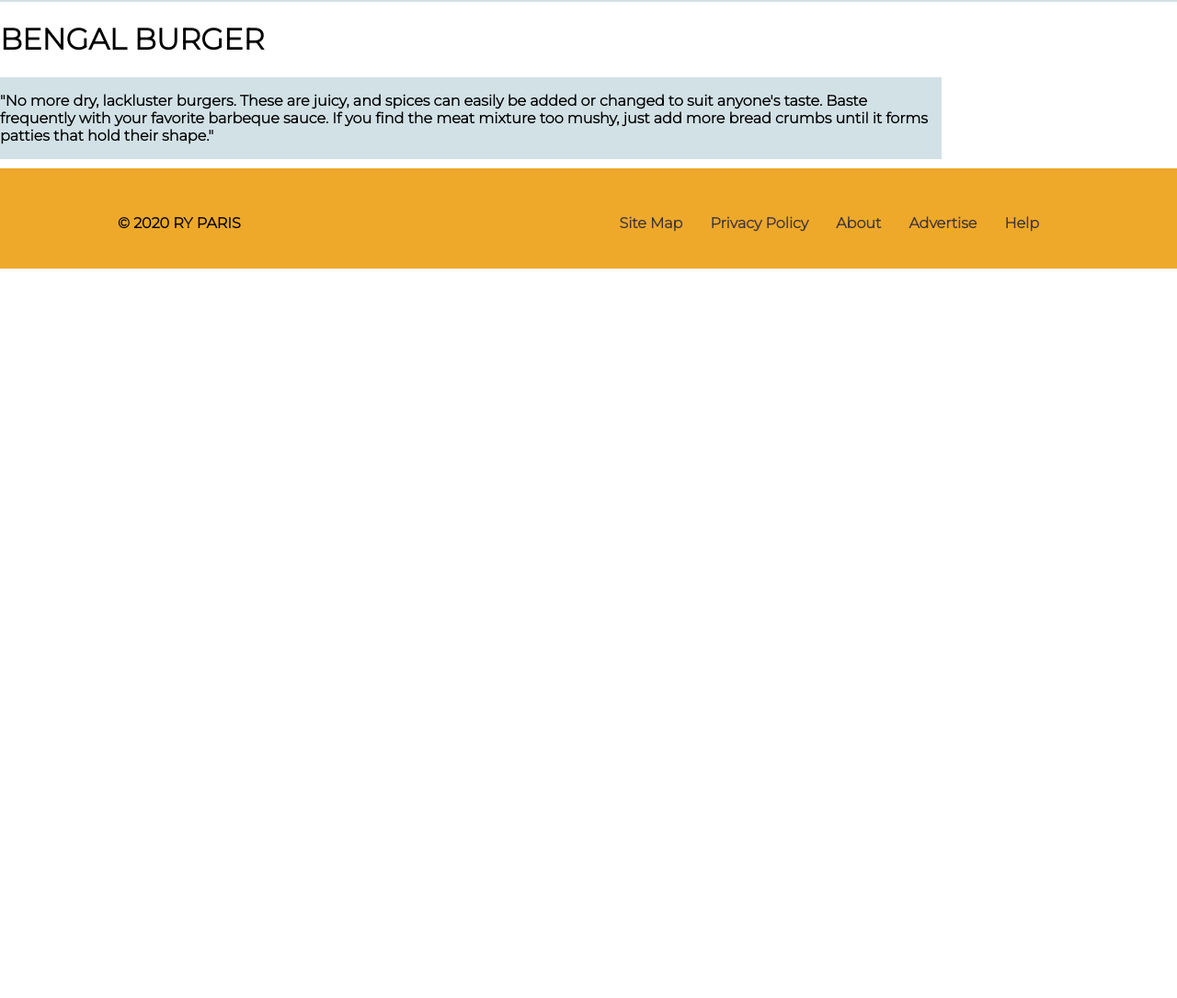
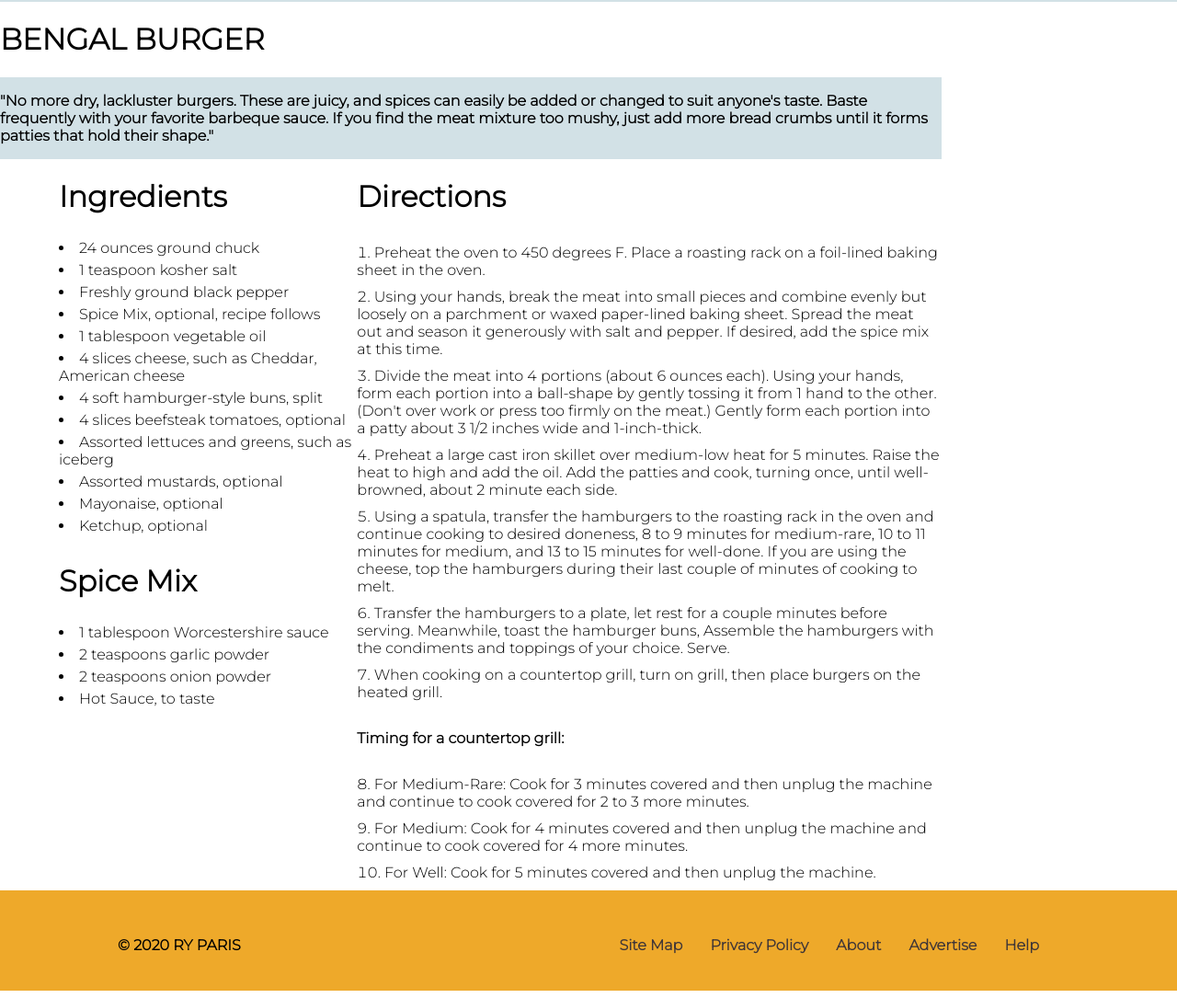
Before and after one commit to ashlyn-young/RYParis, a plain HTML site: page index1.html in a window 1280 px wide. Shown: the part 720-1805 px from the top of the page at 92% size. Before the commit the page ends 1020 px from the top, so only its background shows below. Drawn offline with Linux system fonts and the light colour scheme.

Commit message:
updated current state of recipe page

```diff
--- a/css/style.css
+++ b/css/style.css
@@ -242,3 +242,24 @@ h1 {
     width: 100%;
     height: 385px
 }
+.bengalRecipe {
+    display: flex;
+    justify-content: flex-start;
+}
+.ingredientList{
+    display: flex;
+    justify-content: flex-start;
+    flex-direction: column;
+    align-items: flex-start;
+    gap: 5px;
+    margin-left: 5%;
+    width: 100%;
+}
+.directionsList {
+    display: flex;
+    justify-content: flex-end;
+    padding-right: 20%;
+    flex-direction: column;
+    list-style: decimal;
+    gap: 10px;
+}
--- a/index1.html
+++ b/index1.html
@@ -54,7 +54,7 @@
                 </div>
             </div>
         </div>
-        <div class="bengalRecipe">
+        <div class="bengalDescription">
             <h1>BENGAL BURGER</h1>
             <div class="description">
                 <p>"No more dry, lackluster burgers. These are juicy, and spices can easily be added or changed to suit anyone's taste. Baste frequently with your favorite barbeque sauce. If you find the meat mixture too mushy, just add more bread crumbs until it forms patties that hold their shape."</p>
@@ -62,9 +62,46 @@
 
 
 
+        </div>
+        <div class="bengalRecipe">
+            <div class="ingredientList">
+                <h1>Ingredients</h1>
+                <li>24 ounces ground chuck</li>
+                <li>1 teaspoon kosher salt</li>
+                <li>Freshly ground black pepper</li>
+                <li>Spice Mix, optional, recipe follows</li>
+                <li>1 tablespoon vegetable oil</li>
+                <li>4 slices cheese, such as Cheddar, American cheese</li>
+                <li>4 soft hamburger-style buns, split</li>
+                <li>4 slices beefsteak tomatoes, optional</li>
+                <li>Assorted lettuces and greens, such as iceberg</li>
+                <li>Assorted mustards, optional</li>
+                <li>Mayonaise, optional</li>
+                <li>Ketchup, optional</li>
+                <span>
 
+                </span>
+                <h1>Spice Mix</h1>
+                <li>1 tablespoon Worcestershire sauce</li>
+                <li>2 teaspoons garlic powder</li>
+                <li>2 teaspoons onion powder</li>
+                <li>Hot Sauce, to taste</li>
+            </div>
+            <div class="directionsList">
+                <h1>Directions</h1>
+                <li>Preheat the oven to 450 degrees F. Place a roasting rack on a foil-lined baking sheet in the oven.</li>
+                <li>Using your hands, break the meat into small pieces and combine evenly but loosely on a parchment or waxed paper-lined baking sheet. Spread the meat out and season it generously with salt and pepper. If desired, add the spice mix at this time.</li>
+                <li>Divide the meat into 4 portions (about 6 ounces each). Using your hands, form each portion into a ball-shape by gently tossing it from 1 hand to the other. (Don't over work or press too firmly on the meat.) Gently form each portion into a patty about 3 1/2 inches wide and 1-inch-thick.</li>
+                <li>Preheat a large cast iron skillet over medium-low heat for 5 minutes. Raise the heat to high and add the oil. Add the patties and cook, turning once, until well-browned, about 2 minute each side.</li>
+                <li>Using a spatula, transfer the hamburgers to the roasting rack in the oven and continue cooking to desired doneness, 8 to 9 minutes for medium-rare, 10 to 11 minutes for medium, and 13 to 15 minutes for well-done. If you are using the cheese, top the hamburgers during their last couple of minutes of cooking to melt.</li>
+                <li>Transfer the hamburgers to a plate, let rest for a couple minutes before serving. Meanwhile, toast the hamburger buns, Assemble the hamburgers with the condiments and toppings of your choice. Serve.</li>
+                <li>When cooking on a countertop grill, turn on grill, then place burgers on the heated grill.</li>
+                <h4>Timing for a countertop grill:</h4>
+                <li>For Medium-Rare: Cook for 3 minutes covered and then unplug the machine and continue to cook covered for 2 to 3 more minutes.</li>
+                <li>For Medium: Cook for 4 minutes covered and then unplug the machine and continue to cook covered for 4 more minutes.</li>
+                <li>For Well: Cook for 5 minutes covered and then unplug the machine.</li>
+            </div>
         </div>
-
         <footer>
             <div class="copyRight">© 2020 RY PARIS</div>
             <div class="bottomMenu">
```
